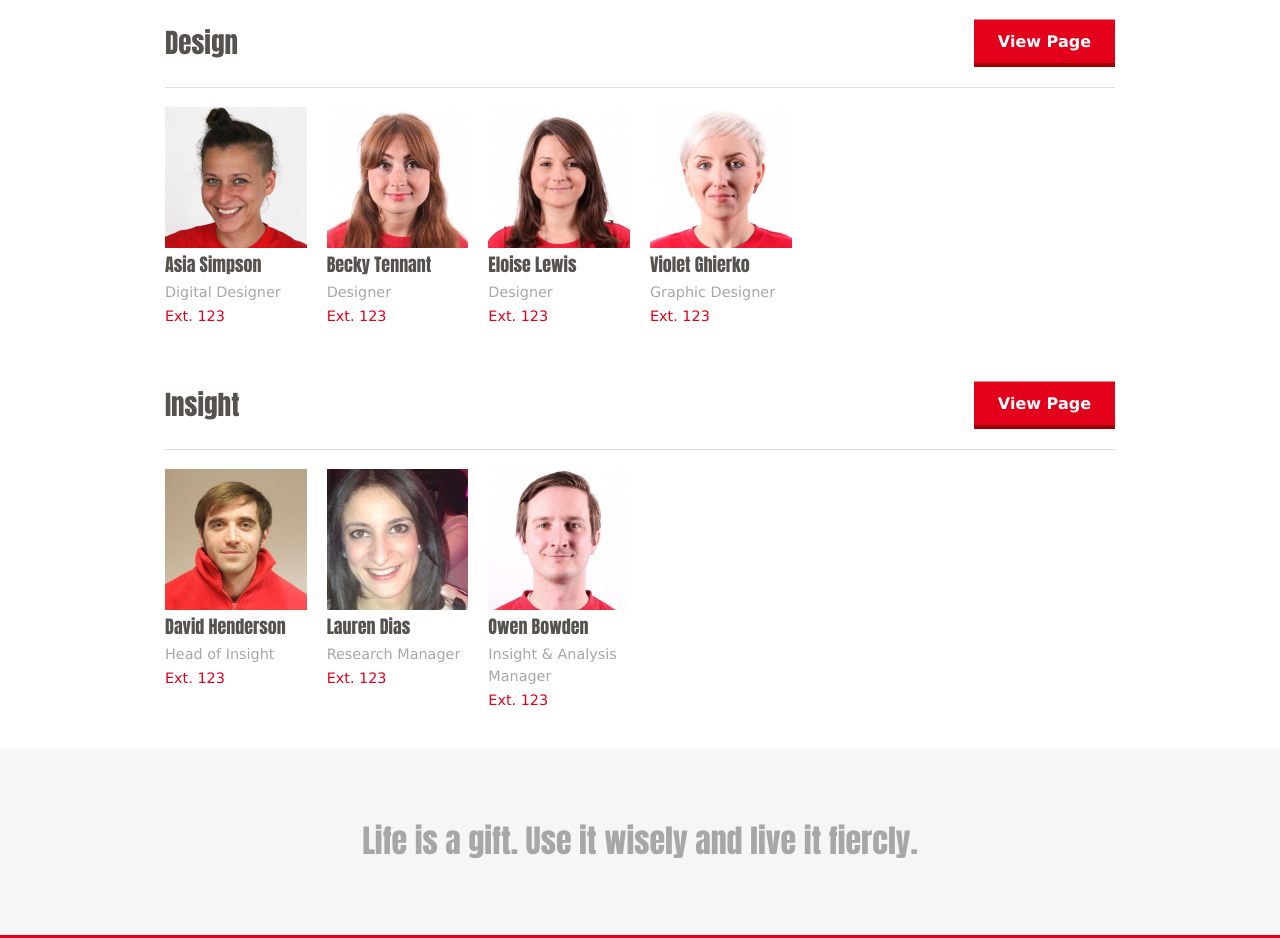
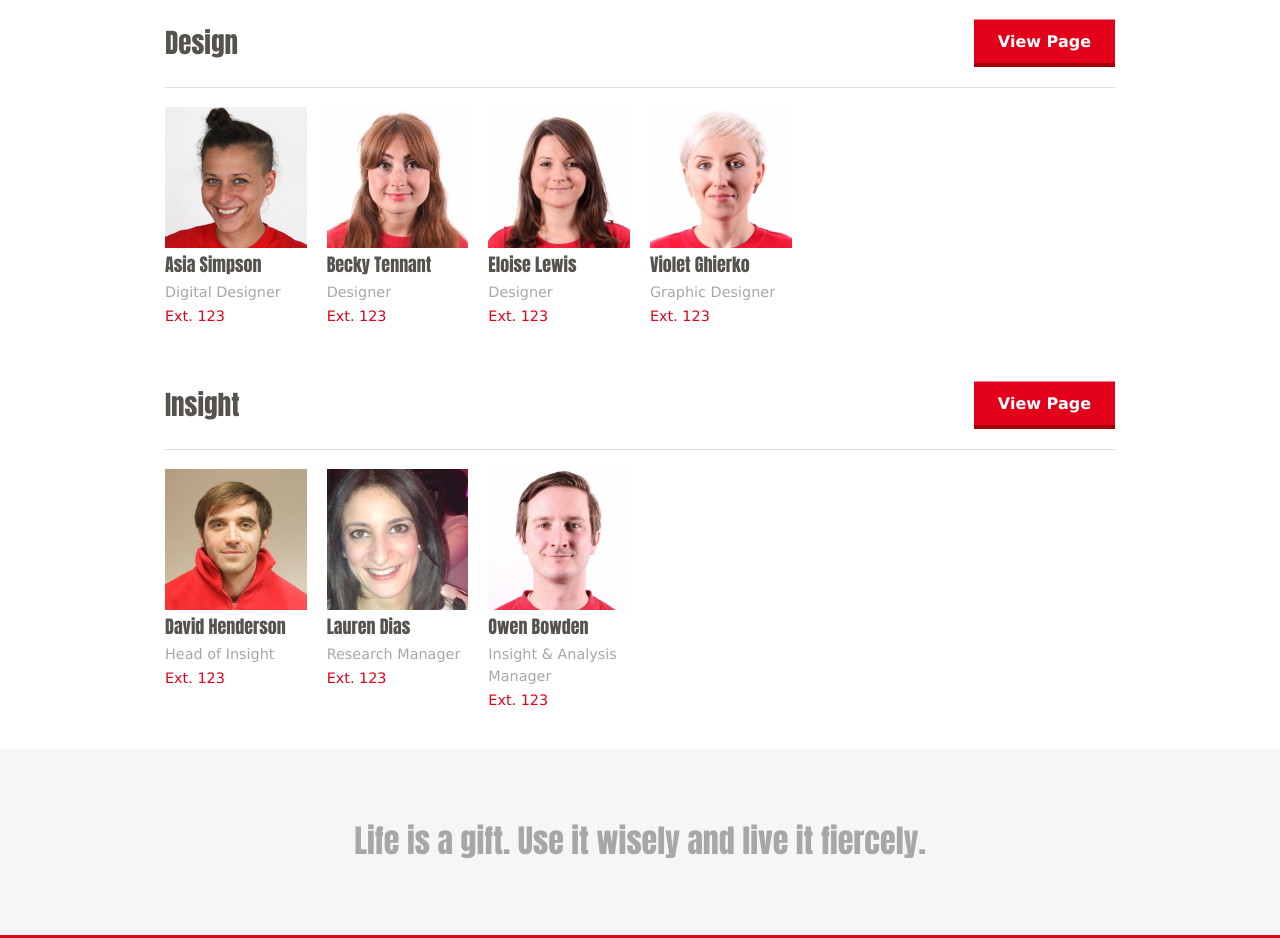
Before and after one commit to RummanAmin/staff-pages, a plain HTML site: page directory.html in a window 1280 px wide. Shown: the part 1262-2200 px from the top of the page. Drawn offline with Linux system fonts and the light colour scheme.

Commit message:
not sure

```diff
--- a/directory.html
+++ b/directory.html
@@ -178,7 +178,7 @@
 	<div class="footer">
     <div class="row">
         <div class="large-12 columns">
-            <h2>Life is a gift. Use it wisely and live it fiercly.</h2>
+            <h2>Life is a gift. Use it wisely and live it fiercely.</h2>
         </div>
     </div>
   </div>
```
